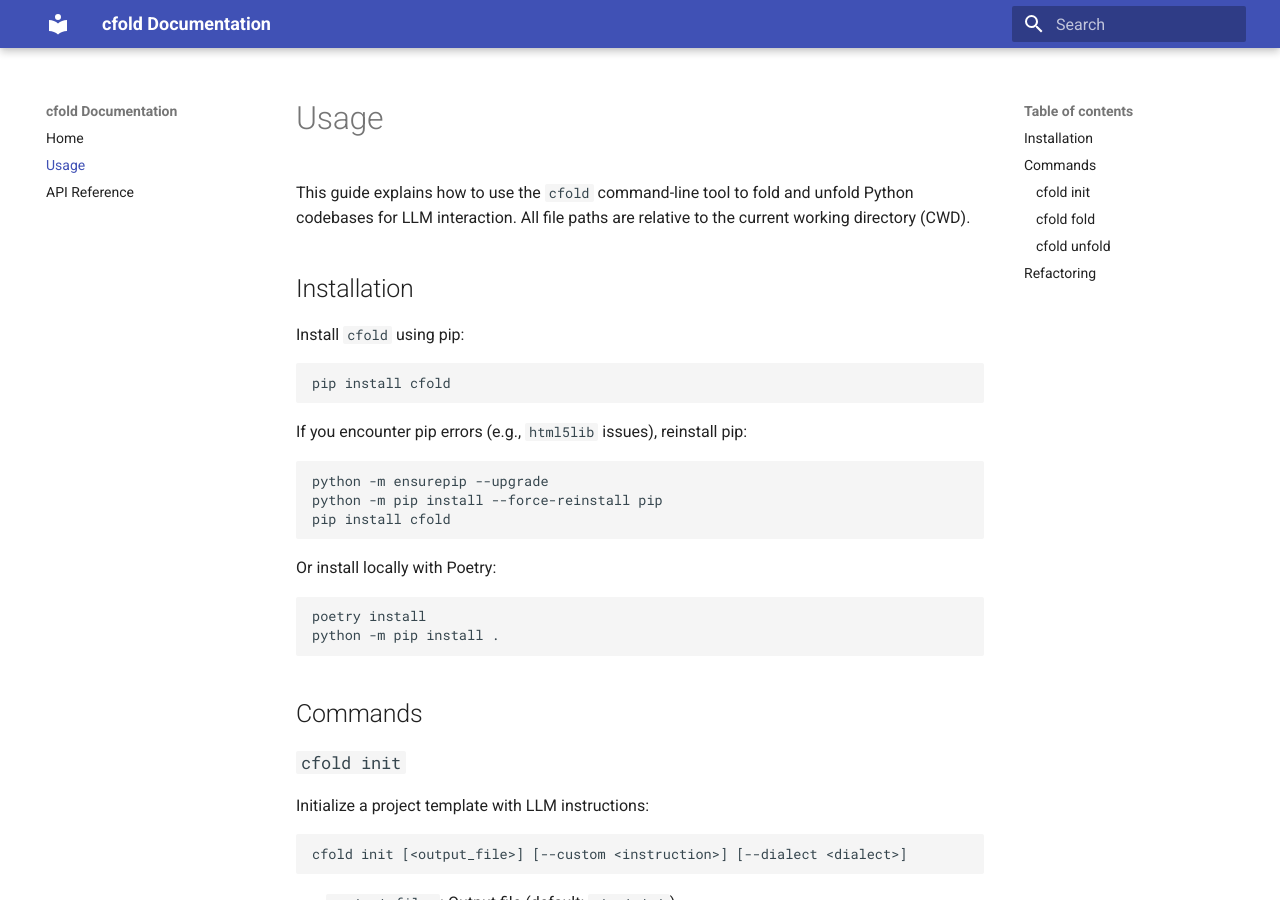
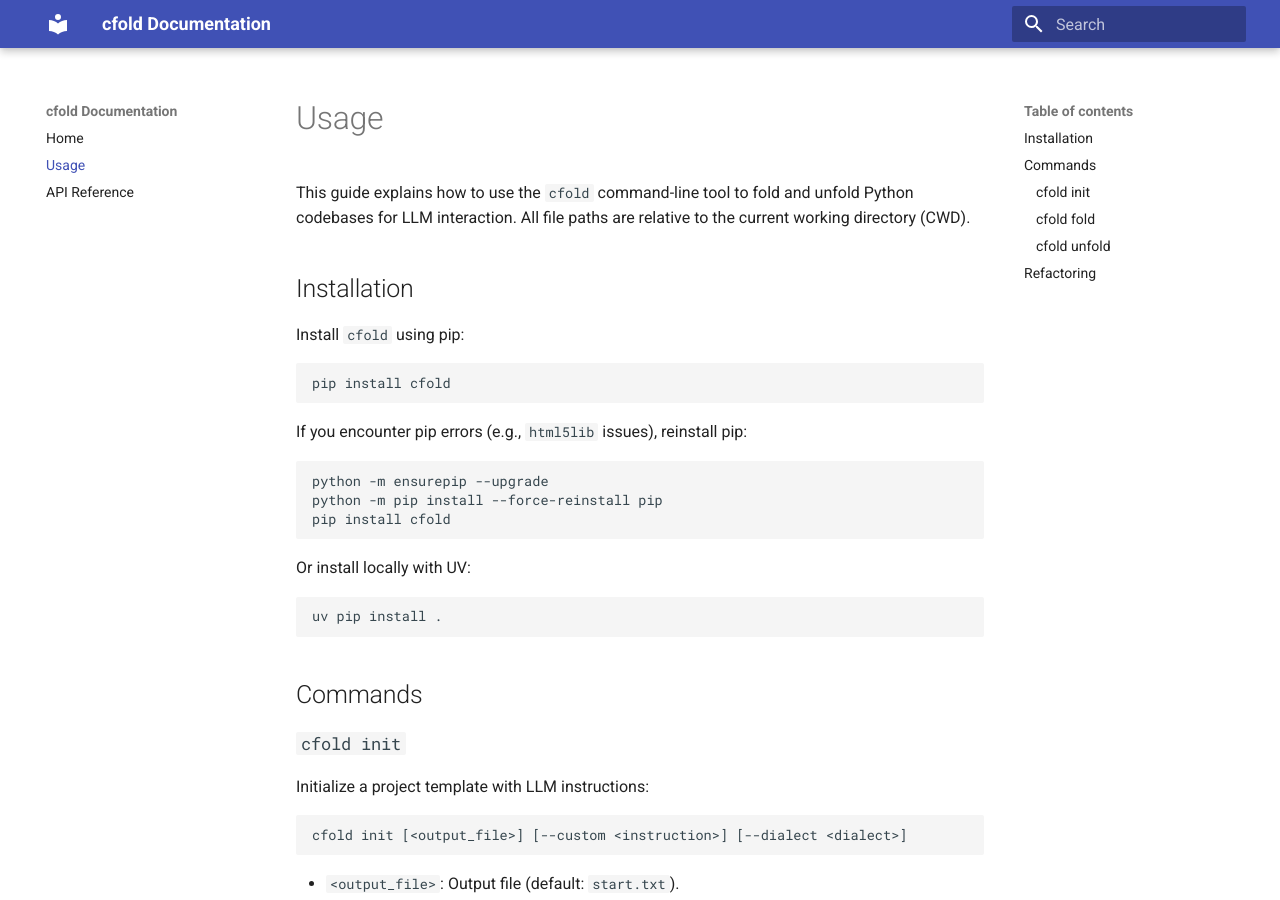
Before and after one commit to wr1/cfold, an MkDocs documentation site: the page built from docs/usage.md, in a window 1280 px wide and 900 px high. Built offline with MkDocs 1.6.1 and Material for MkDocs 9.7.7, drawn with Linux system fonts in a browser that asks for light colours.

````diff
--- a/docs/usage.md
+++ b/docs/usage.md
@@ -18,11 +18,10 @@ python -m pip install --force-reinstall pip
 pip install cfold
 ```
 
-Or install locally with Poetry:
+Or install locally with UV:
 
 ```bash
-poetry install
-python -m pip install .
+uv pip install .
 ```
 
 ## Commands
````
Also changed, not shown: README.md (+3 -4 lines), docs/index.md (+1 -1 lines), 1 other file.
